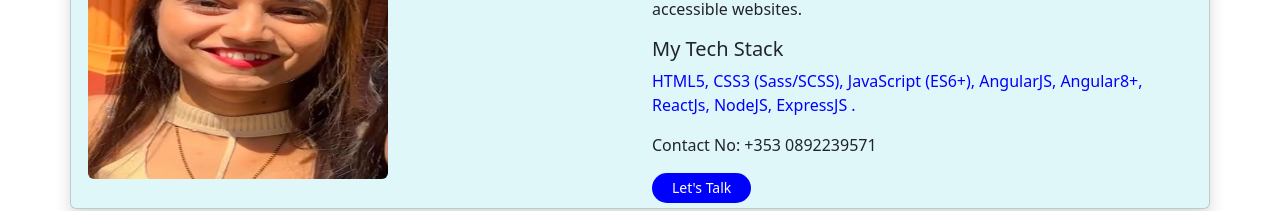
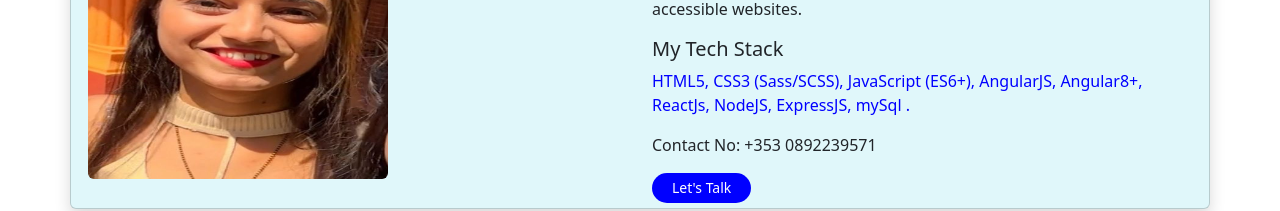
Before and after one commit to Prachimirkute/myPortfolio, an Angular app: page /Home in a window 1280 px wide. Shown: the part 352-563 px from the top of the page. Built offline with nearby package versions, Linux system fonts and the light colour scheme.

Commit message:
project service added

```diff
--- a/src/app/home/home.component.html
+++ b/src/app/home/home.component.html
@@ -12,7 +12,7 @@
                 ideas into beautiful, accessible websites.</p>
             <h5>My Tech Stack</h5>
             <p><span style="color: blue;">HTML5, CSS3 (Sass/SCSS), JavaScript (ES6+), AngularJS, Angular8+,
-                    ReactJs, NodeJS, ExpressJS .</span></p>
+                    ReactJs, NodeJS, ExpressJS, mySql .</span></p>
             <p>Contact No: +353 0892239571</p>
             <button type="button">Let's Talk</button>
         </div>
```
